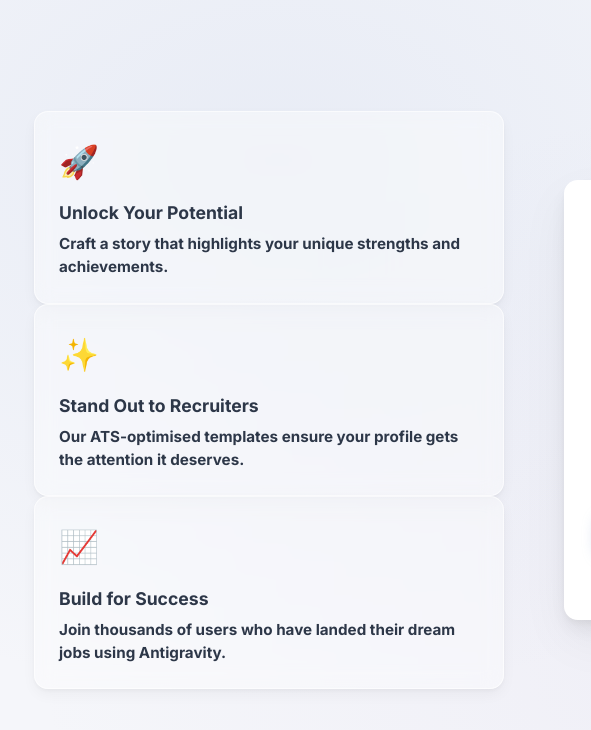
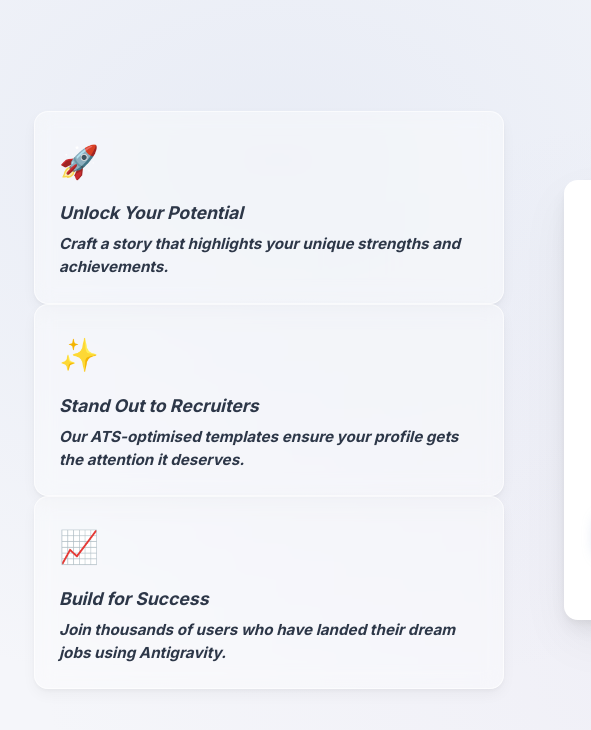
Before and after one commit to keerthishankar68-sb/keerthi-SB, a plain HTML site: page index.html in a window 1280 px wide. Shown: the full height of the page, 106-697 px from the left. Drawn offline with Linux system fonts and the light colour scheme.

Commit message:
style: add italic slant to motivational content

```diff
--- a/styles.css
+++ b/styles.css
@@ -196,8 +196,8 @@ a { text-decoration: none; color: inherit; }
   box-shadow: var(--shadow-float);
 }
 .motivation-icon { font-size: 2rem; margin-bottom: 12px; display: block; }
-.motivation-item h3 { font-size: 1.1rem; font-weight: 800; margin-bottom: 6px; color: var(--text); }
-.motivation-item p { font-size: .95rem; color: var(--text); line-height: 1.5; font-weight: 700; }
+.motivation-item h3 { font-size: 1.1rem; font-weight: 800; font-style: italic; margin-bottom: 6px; color: var(--text); }
+.motivation-item p { font-size: .95rem; color: var(--text); line-height: 1.5; font-weight: 700; font-style: italic; }
 
 .login-card {
   width: 100%;
```
